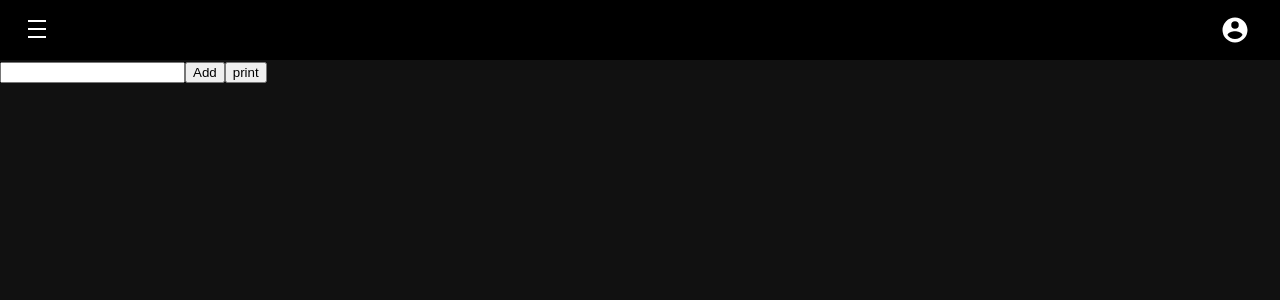
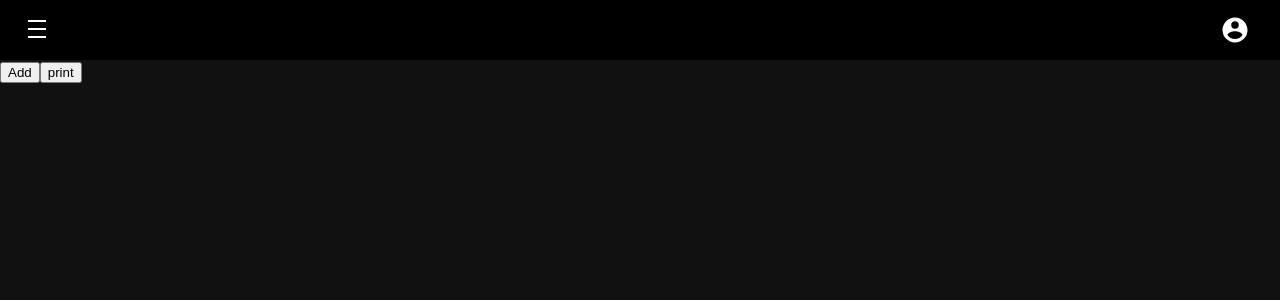
Before and after one commit to MichaelPoe44/UFC_Fantasy, a React (Vite) app in the folder vite/UFC_Fantasy/: page /get-started in a window 1280 px wide. Shown: the top 300 px of the page. Built offline with nearby package versions, Linux system fonts and the light colour scheme.

Commit message:
cleaning

```diff
--- a/vite/UFC_Fantasy/src/App.jsx
+++ b/vite/UFC_Fantasy/src/App.jsx
@@ -5,13 +5,10 @@ import About from "./pages/About.jsx"
 import Profile from "./pages/Profile.jsx"
 import GetStarted from "./pages/GetStarted.jsx"
 import './App.css'
-import { useState } from "react"
 import { StateProvider } from "./StateProvider.jsx"
 import LeagueMenu from "./pages/LeagueMenu.jsx"
 
 function App() {
-
-  const [team, change_team] = useState([]);
 
   return (
     <>
@@ -19,8 +16,8 @@ function App() {
         <Header />
         <Routes>
           <Route path="/" element={<Home />}/>
-          <Route path="/get-started" element={<GetStarted team={team} change_team={change_team}/>}/>
-          <Route path="/profile" element={<Profile team={team} change_team={change_team}/>}/>
+          <Route path="/get-started" element={<GetStarted />}/>
+          <Route path="/profile" element={<Profile />}/>
           <Route path="/league-menu" element={<LeagueMenu />}/>
         </Routes>
     </StateProvider>
--- a/vite/UFC_Fantasy/src/components/Header.jsx
+++ b/vite/UFC_Fantasy/src/components/Header.jsx
@@ -4,7 +4,6 @@ import {Link} from "react-router-dom";
 export default function Header(){
     return(
         <div className="header">
-            {/*temp linkage*/}
             <Link to="/">
                 <img className="drop_down_button" src="bars.svg" />
             </Link>
--- a/vite/UFC_Fantasy/src/pages/GetStarted.jsx
+++ b/vite/UFC_Fantasy/src/pages/GetStarted.jsx
@@ -1,31 +1,17 @@
 import { useState } from "react"
 
 
-export default function GetStarted({team, change_team}){
-    const [name, setName] = useState("");
-
-    const add_team = () => {
-        change_team([...team,
-            name
-        ])
-        console.log(team)
-    }
-
-
+export default function GetStarted(){
 
     return(
         <div className="getstarted">
-            <input
-                type="text"
-                value={name}
-                onChange={e => setName(e.target.value)}
-            />
 
-            <button onClick={add_team}>
+
+            <button>
                 Add
             </button>
 
-            <button onClick={() => console.log(team)}>print</button>
+            <button>print</button>
         </div>
     )
 }
--- a/vite/UFC_Fantasy/src/pages/Profile.jsx
+++ b/vite/UFC_Fantasy/src/pages/Profile.jsx
@@ -19,12 +19,11 @@ const get_stats = async (fighter_name, set_fighter) => {    //my flask endpoint
 
 
 
-export default function Profile({team, change_team}){
+export default function Profile(){
     //////example
-    const [user, set_user] = getUserContext();
+    const [state, dispatch] = getStateContext();
 
     const [fighter_stats, set_fighter] = useState({});
-
 
 
     //grab stats when page first renders
```
